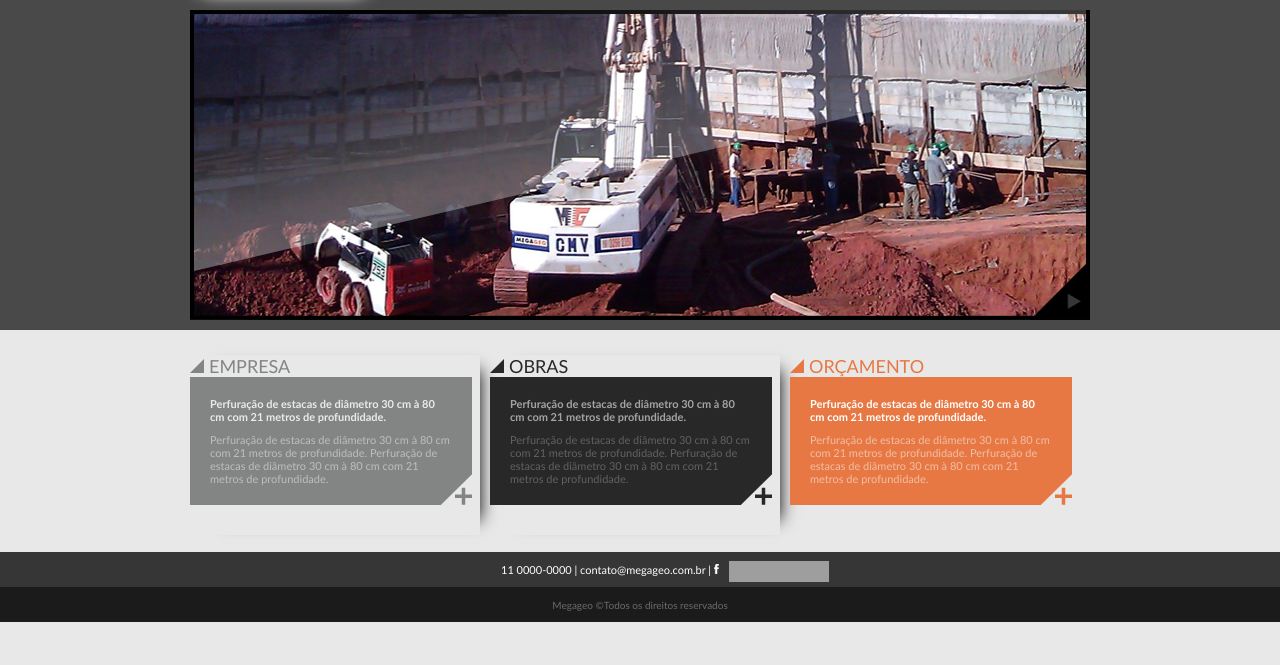
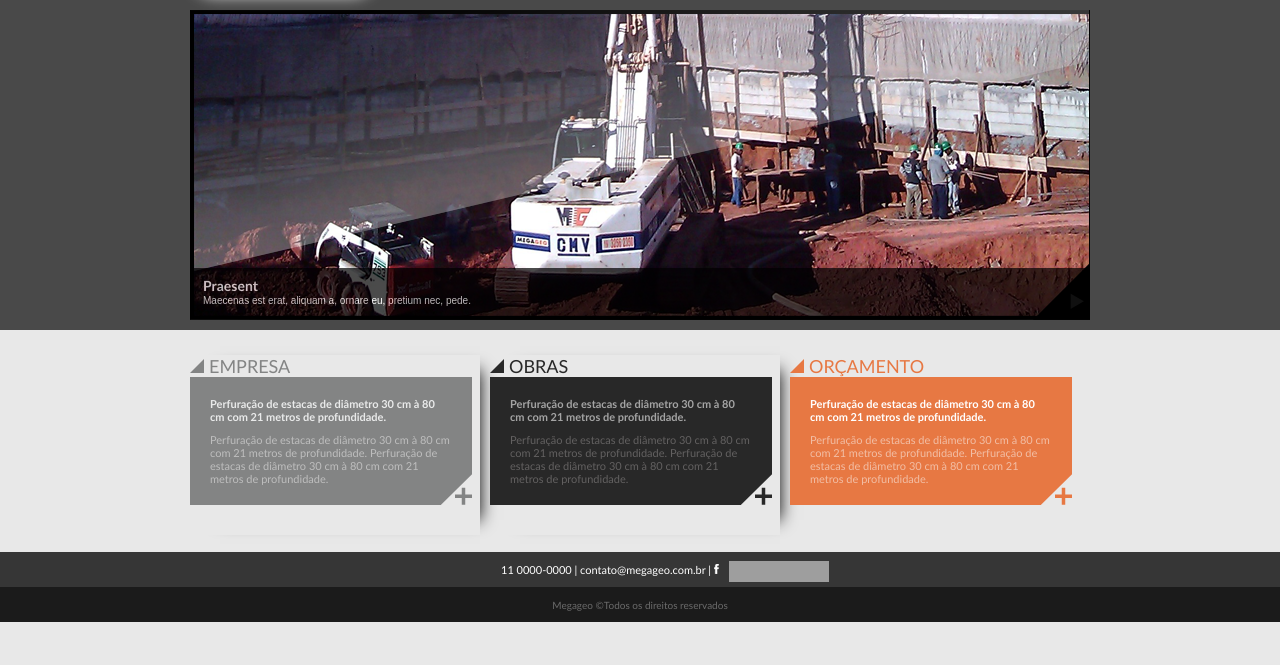
Before and after one commit to Prox3/MegaGeo, a PHP site: page / in a window 1280 px wide. Shown: the part 158-823 px from the top of the page. Run offline with PHP 8.4, Linux system fonts and the light colour scheme; grey boxes are pictures that could not be loaded.

Commit message:
banner Rotativo

```diff
--- a/Header.php
+++ b/Header.php
@@ -16,7 +16,9 @@
 
 
     <link rel="stylesheet" type="text/css" href="css/stylesheet.css">
+    <link rel="stylesheet" type="text/css" href="css/s3Slider.css"/>
     <script type="text/javascript" src="js/script.min.js"></script>
+    <script type="text/javascript" src="js/s3Slider.js"></script>
 </head>
 <body>
     <div id="tudo">
--- a/Index.php
+++ b/Index.php
@@ -4,10 +4,44 @@
 	  $organization = 'MegaGeo';
  ?>
 <?php require("Header.php")?>
+<script type="text/javascript">
+$(document).ready(function(){
+	$('#slider0').s3Slider({
+		timeOut: 3000
+	});
+});
+</script>
 <div id="content-home">
 	<div class="content-home-absolute"></div>
     <div id="banner-rotativo">
-    	<img src="images/banner-rotativo.png" width="900" height="310" />
+    	<div id="slider0">
+            <ul id="slider0Content">
+                <li class="slider0Image" style="display: none;">
+                    <img src="images/banner-rotativo.png">
+                    <span class="bottom" style="display: none;"><strong>Lorem ipsum dolor</strong><br>Consectetuer adipiscing elit. Donec eu massa vitae arcu laoreet aliquet.</span>
+
+                </li>
+                <li class="slider0Image" style="display: none;">
+                    <img src="images/banner-rotativo.png">
+                    <span class="bottom" style="display: none;"><strong>Praesent</strong><br>Maecenas est erat, aliquam a, ornare eu, pretium nec, pede.</span>
+                </li>
+                <li class="slider0Image" style="display: list-item;">
+                    <img src="images/banner-rotativo.png">
+                    <span class="bottom" style="display: inline;"><strong>In hac habitasse</strong><br>Quisque ipsum est, fermentum quis, sodales nec, consectetuer sed, quam. Nulla feugiat lacinia odio.</span>
+
+                </li>
+                <li class="slider0Image" style="display: none;">
+                    <img src="images/banner-rotativo.png">
+                    <span class="bottom" style="display: none;"><strong>Fusce rhoncus</strong><br>Praesent pellentesque nibh sed nibh. Sed ac libero. Etiam quis libero.</span>
+                </li>
+                <li class="slider0Image" style="display: none;">
+                    <img src="images/banner-rotativo.png">
+                    <span class="bottom" style="display: none;"><strong>Morbi malesuada</strong><br>Vivamus molestie leo sed justo. In rhoncus, enim non imperdiet feugiat, felis elit ultricies tortor.</span>
+
+                </li>
+                <div class="clear slider0Image"></div>
+            </ul>
+        </div>
     </div>
 </div>
 <div id="link-uteis-home">
--- /dev/null
+++ b/css/s3Slider.css
@@ -0,0 +1,84 @@
+#slider0 {
+    width: 900px; /* important to be same as image width */
+    height: 320px; /* important to be same as image height */
+    position: relative; /* important */
+	overflow: hidden; /* important */
+}
+
+#slider1, #slider2 {
+    width: 900px; /* important to be same as image width */
+    height: 320px; /* important to be same as image height */
+    position: relative; /* important */
+	overflow: hidden; /* important */
+}
+
+#slider0Content, #slider1Content, #slider2Content {
+    width: 900px;
+    position: absolute;
+	top: 0;
+	margin-left: 0;
+}
+.slider0Image, .slider1Image, .slider2Image {
+    float: left;
+    position: relative;
+	display: none;
+}
+.slider0Image span {
+    position: absolute;
+	font: 10px/15px Arial, Helvetica, sans-serif;
+    padding: 10px 13px;
+    width: 900px;
+    background-color: #000;
+    filter: alpha(opacity=70);
+    -moz-opacity: 0.7;
+	-khtml-opacity: 0.7;
+    opacity: 0.7;
+    color: #fff;
+    display: none;
+}
+
+.slider1Image span, .slider2Image span {
+    position: absolute;
+	font: 10px/15px Arial, Helvetica, sans-serif;
+    padding: 10px 13px;
+    width: 900px;
+    background-color: #000;
+    filter: alpha(opacity=70);
+    -moz-opacity: 0.7;
+	-khtml-opacity: 0.7;
+    opacity: 0.7;
+    color: #fff;
+    display: none;
+}
+.clear {
+	clear: both;
+}
+.slider0Image span strong, .slider1Image span strong, .slider2Image span strong {
+    font-size: 14px;
+}
+.top {
+	top: 0;
+	left: 0;
+}
+.bottom {
+	bottom: 15px;
+	left: 0;
+}
+.left {
+	top: 0;
+	left: 0;
+	width: 110px !important;
+	height: 251px;
+}
+.right {
+	right: 0;
+	bottom: 0;
+	width: 90px !important;
+	height: 256px;
+}
+.offset {
+	left: 30px;
+}
+.offsetRight {
+	right: 40px;
+}
--- /dev/null
+++ b/js/s3Slider.js
@@ -0,0 +1,107 @@
+/* ------------------------------------------------------------------------
+	s3Slider
+
+	Developped By: Boban Karišik -> http://www.serie3.info/
+        CSS Help: Mészáros Róbert -> http://www.perspectived.com/
+	Version: 1.0
+
+	Copyright: Feel free to redistribute the script/modify it, as
+			   long as you leave my infos at the top.
+------------------------------------------------------------------------- */
+
+
+(function($){
+
+    $.fn.s3Slider = function(vars) {
+
+        var element     = this;
+        var timeOut     = (vars.timeOut != undefined) ? vars.timeOut : 4000;
+        var current     = null;
+        var timeOutFn   = null;
+        var faderStat   = true;
+        var mOver       = false;
+        var items       = $("#" + element[0].id + "Content ." + element[0].id + "Image");
+        var itemsSpan   = $("#" + element[0].id + "Content ." + element[0].id + "Image span");
+
+        items.each(function(i) {
+
+            $(items[i]).mouseover(function() {
+               mOver = true;
+            });
+
+            $(items[i]).mouseout(function() {
+                mOver   = false;
+                fadeElement(true);
+            });
+
+        });
+
+        var fadeElement = function(isMouseOut) {
+            var thisTimeOut = (isMouseOut) ? (timeOut/2) : timeOut;
+            thisTimeOut = (faderStat) ? 10 : thisTimeOut;
+            if(items.length > 0) {
+                timeOutFn = setTimeout(makeSlider, thisTimeOut);
+            } else {
+                console.log("Poof..");
+            }
+        }
+
+        var makeSlider = function() {
+            current = (current != null) ? current : items[(items.length-1)];
+            var currNo      = jQuery.inArray(current, items) + 1
+            currNo = (currNo == items.length) ? 0 : (currNo - 1);
+            var newMargin   = $(element).width() * currNo;
+            if(faderStat == true) {
+                if(!mOver) {
+                    $(items[currNo]).fadeIn((timeOut/6), function() {
+                        if($(itemsSpan[currNo]).css('bottom') == 0) {
+                            $(itemsSpan[currNo]).slideUp((timeOut/6), function() {
+                                faderStat = false;
+                                current = items[currNo];
+                                if(!mOver) {
+                                    fadeElement(false);
+                                }
+                            });
+                        } else {
+                            $(itemsSpan[currNo]).slideDown((timeOut/6), function() {
+                                faderStat = false;
+                                current = items[currNo];
+                                if(!mOver) {
+                                    fadeElement(false);
+                                }
+                            });
+                        }
+                    });
+                }
+            } else {
+                if(!mOver) {
+                    if($(itemsSpan[currNo]).css('bottom') == 0) {
+                        $(itemsSpan[currNo]).slideDown((timeOut/6), function() {
+                            $(items[currNo]).fadeOut((timeOut/6), function() {
+                                faderStat = true;
+                                current = items[(currNo+1)];
+                                if(!mOver) {
+                                    fadeElement(false);
+                                }
+                            });
+                        });
+                    } else {
+                        $(itemsSpan[currNo]).slideUp((timeOut/6), function() {
+                        $(items[currNo]).fadeOut((timeOut/6), function() {
+                                faderStat = true;
+                                current = items[(currNo+1)];
+                                if(!mOver) {
+                                    fadeElement(false);
+                                }
+                            });
+                        });
+                    }
+                }
+            }
+        }
+
+        makeSlider();
+
+    };
+
+})(jQuery);
```
